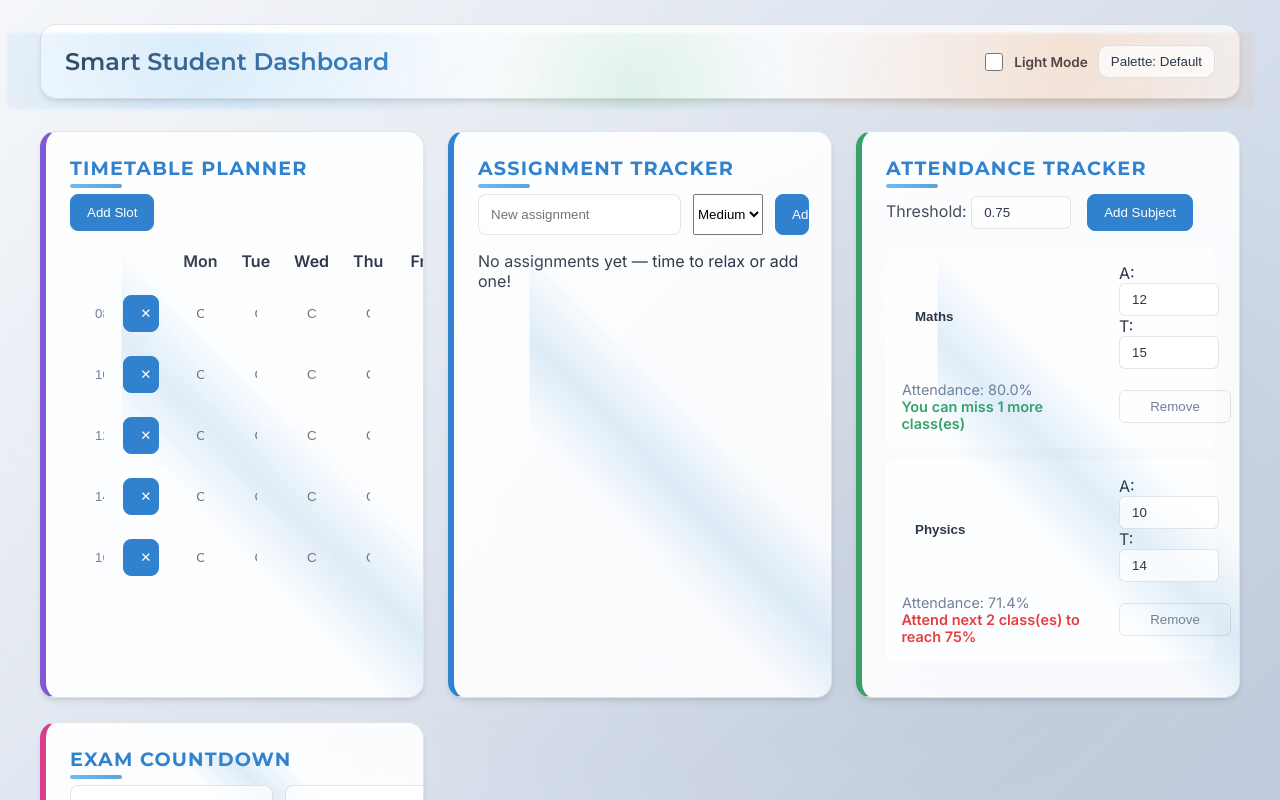
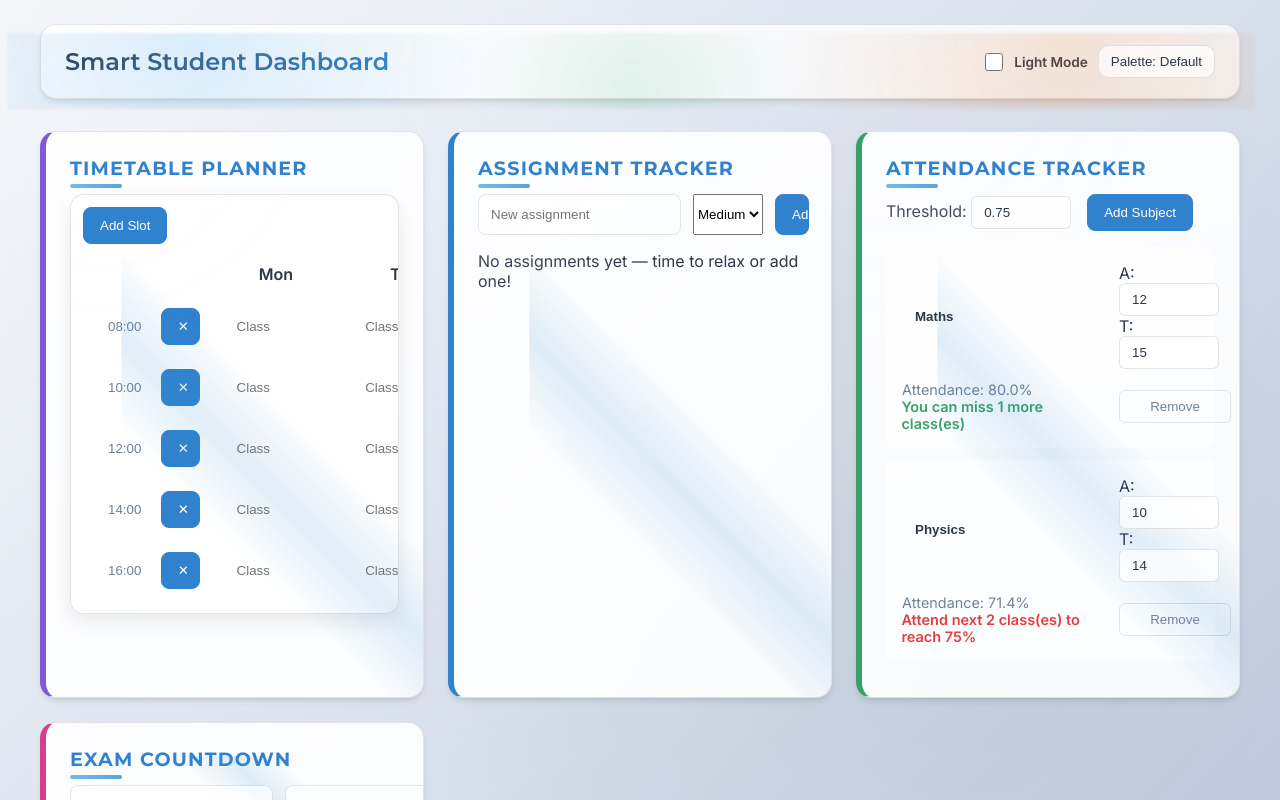
Before and after one commit to lochanbr/student-dashboard, a React (Vite) app: page / in a window 1280 px wide. Shown: the top 800 px of the page. Built offline with nearby package versions, Linux system fonts and the light colour scheme.

Commit message:
Update styles.css

```diff
--- a/src/styles.css
+++ b/src/styles.css
@@ -258,11 +258,27 @@ body::before {
 }
 
 /* Timetable */
-.timetable-table{ width:100%; border-collapse:collapse }
-.timetable-table th, .timetable-table td{
-  padding:12px;
-  border-bottom:1px solid var(--border);
+.timetable-root {
+  width: 100%;
+  min-width: 320px;
+  margin: 0 auto;
+  overflow-x: auto;
+  padding: 12px;
+  border-radius: 14px;
+  background: rgba(255, 255, 255, 0.15);
+  border: 1px solid var(--border);
+  box-shadow: 0 8px 20px rgba(0,0,0,0.08);
+  backdrop-filter: blur(10px);
+}
+
+.timetable-table { width: 100%; min-width: 900px; border-collapse: collapse; table-layout: fixed; }
+.timetable-table th, .timetable-table td {
+  padding: 12px;
+  border-bottom: 1px solid var(--border);
   transition: background var(--animation-duration) var(--animation-timing);
+  white-space: nowrap;
+  overflow: hidden;
+  text-overflow: ellipsis;
 }
 .timetable-table tr:hover {
   background: var(--glass);
```
